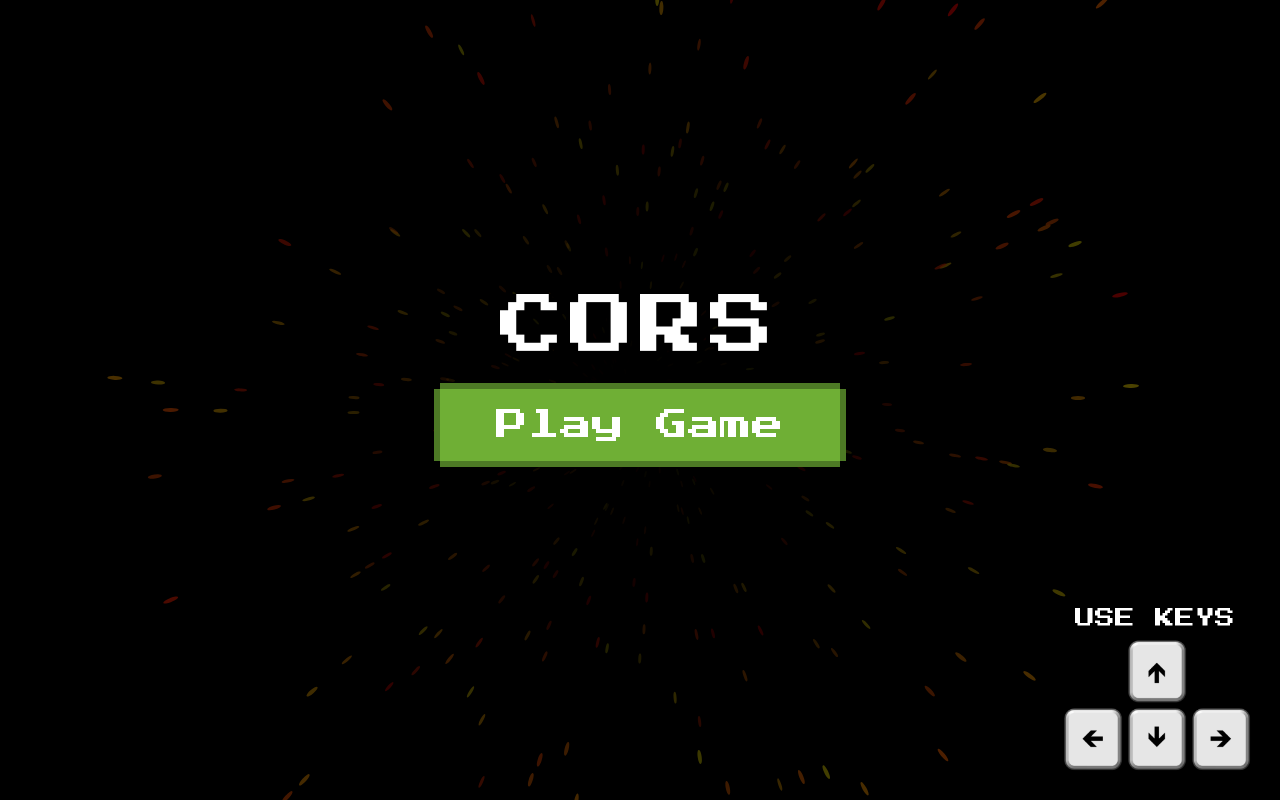
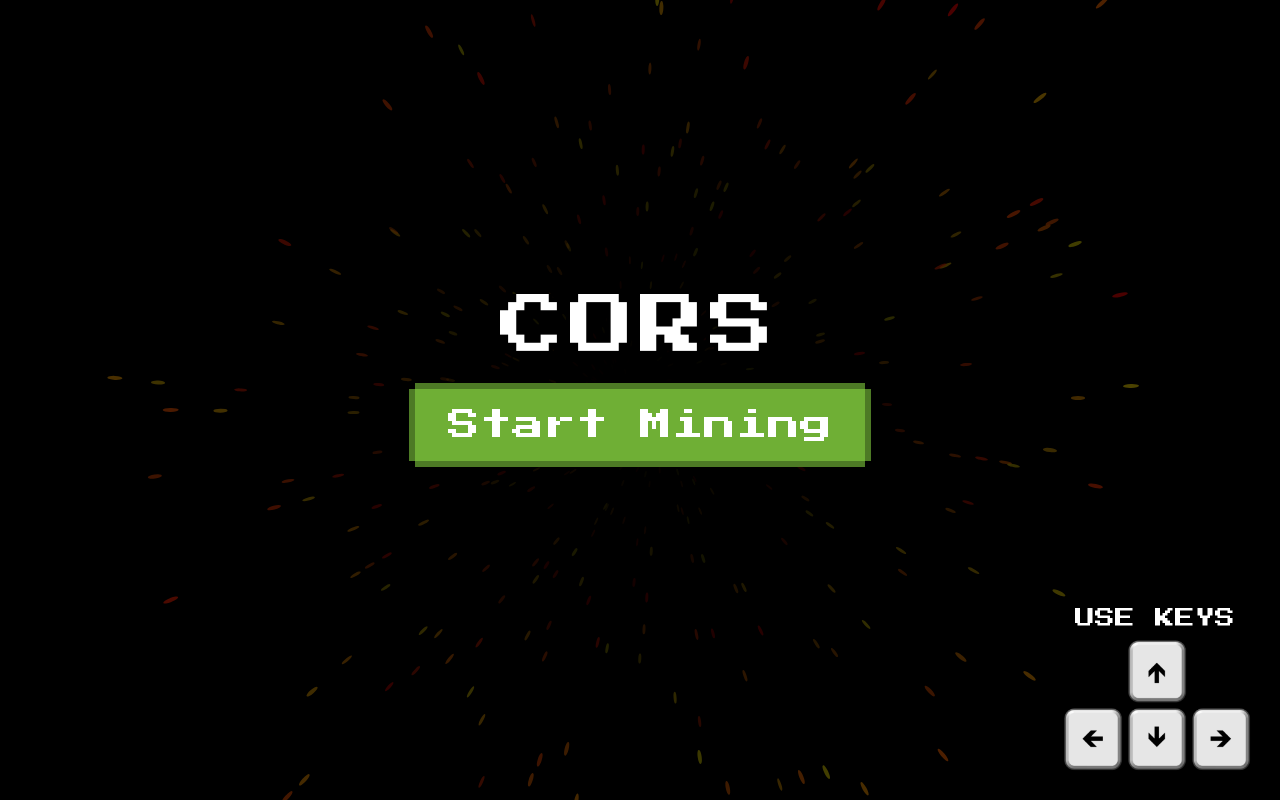
Before and after one commit to bvallelunga/Cors, a website: page src/index.html in a window 1280 px wide. Drawn offline with Linux system fonts and the light colour scheme.

Commit message:
updated play button

```diff
--- a/src/css/core.css
+++ b/src/css/core.css
@@ -10,7 +10,7 @@ body #starter {
   position: absolute;
   z-index: 2;
   display: none;
-  width: 400px;
+  width: 450px;
 }
 
 body #starter #logo {
--- a/src/index.html
+++ b/src/index.html
@@ -20,7 +20,7 @@
   <body>
     <div id="starter">
       <div id="logo">CORS</div>
-      <div id="play">Play Game</div>
+      <div id="play">Start Mining</div>
       <div id="arrowKeys">
         <div>USE KEYS</div>
         <img src="images/arrowKeys.png"/>
```
